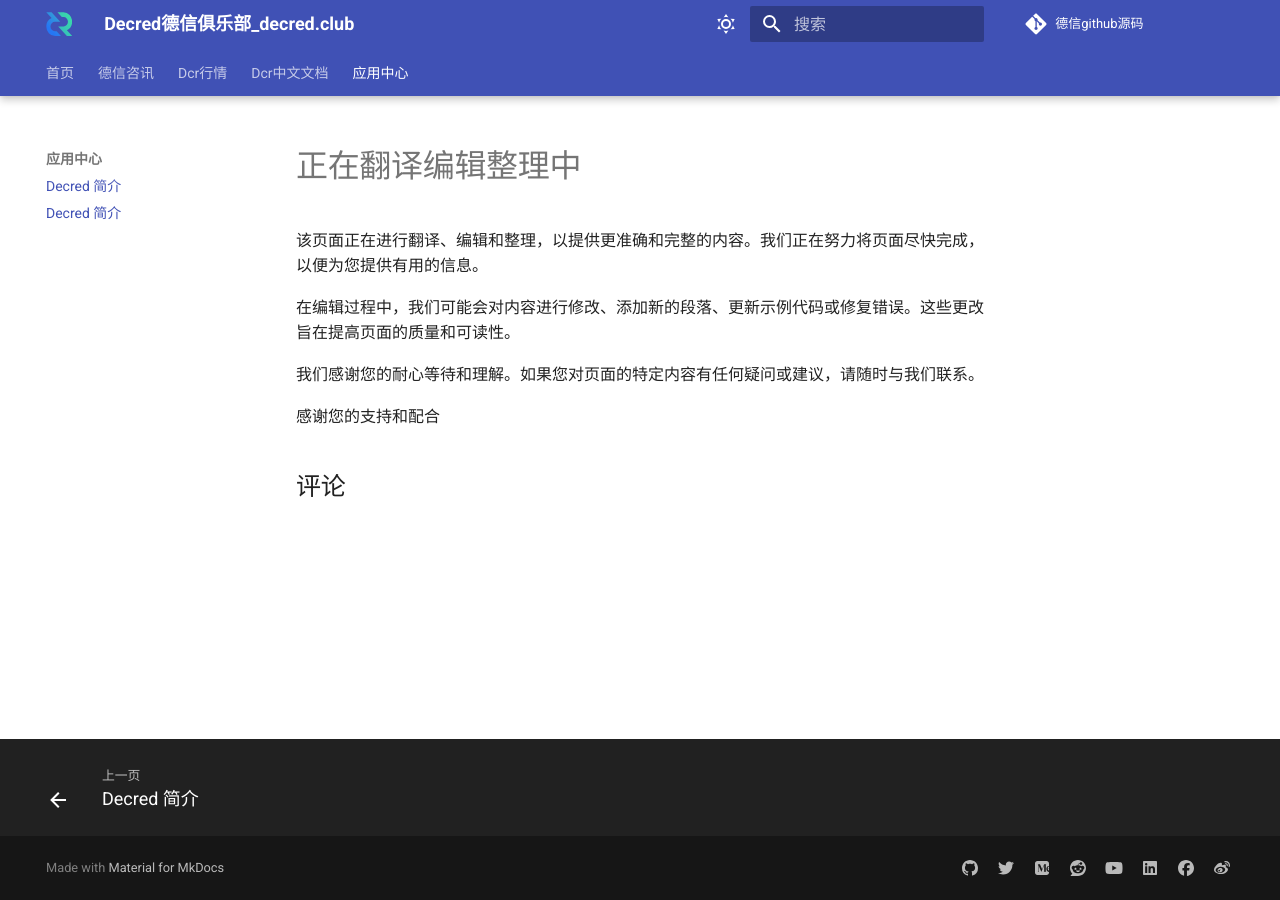
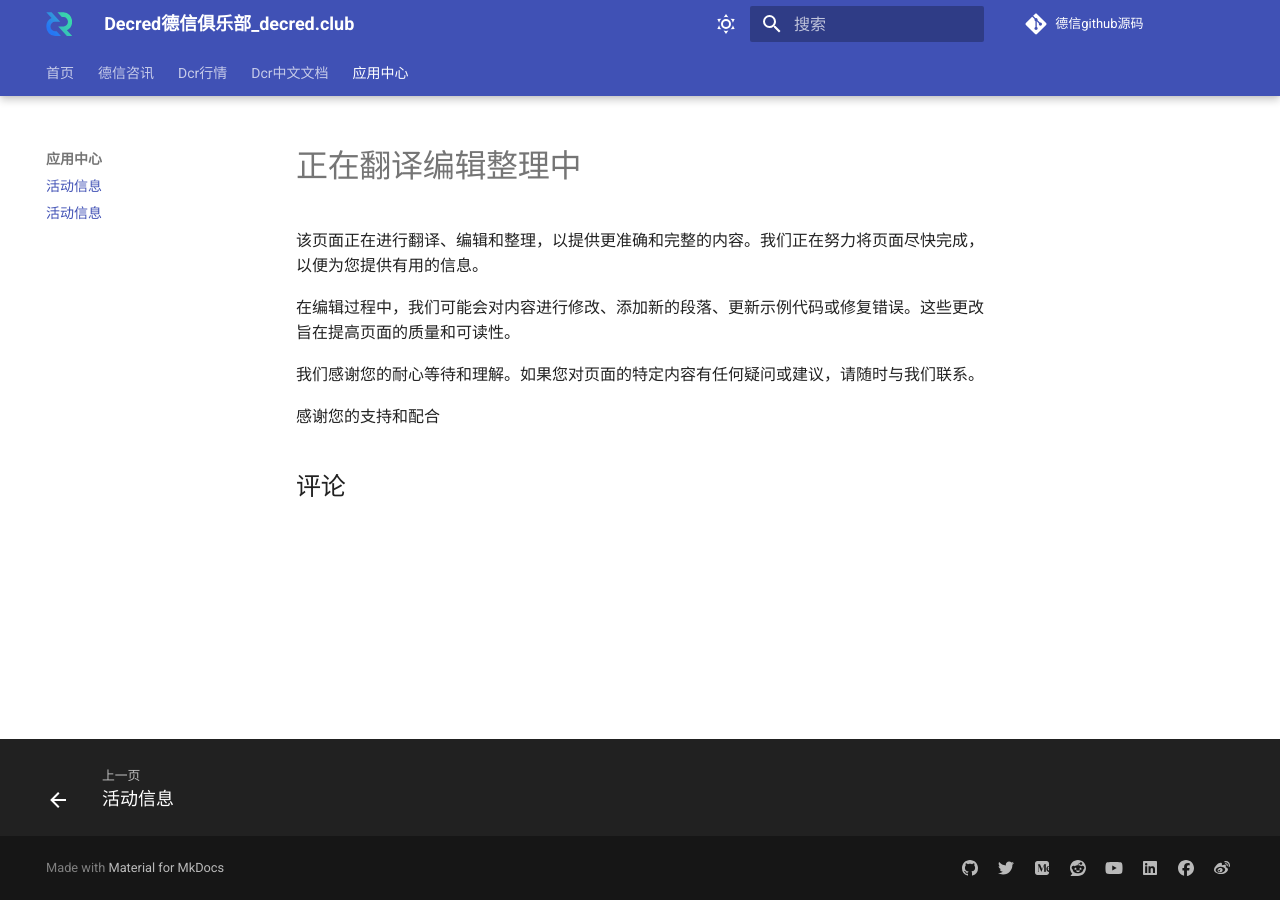
Before and after one commit to decredclub/decredclub, an MkDocs documentation site: the page built from docs/404.md, in a window 1280 px wide. Built offline with MkDocs 1.6.1 and Material for MkDocs 9.7.7, drawn with Linux system fonts in a browser that asks for light colours; comment, search, counter and statistics services are not loaded; some of the changed lines change nothing that is shown.

Commit message:
Update mkdocs.yml

```diff
--- a/mkdocs.yml
+++ b/mkdocs.yml
@@ -75,6 +75,7 @@
    - Dcr行情: news/price/dcr-price.md
    - Dcr月报: index.md
    - 新闻资讯: index.md
+   - 活动信息: 404.md
  - 行情信息: news/price/dcr-price.md
  - Dcr中文文档:
    - Decred 简介: 404.md
```
